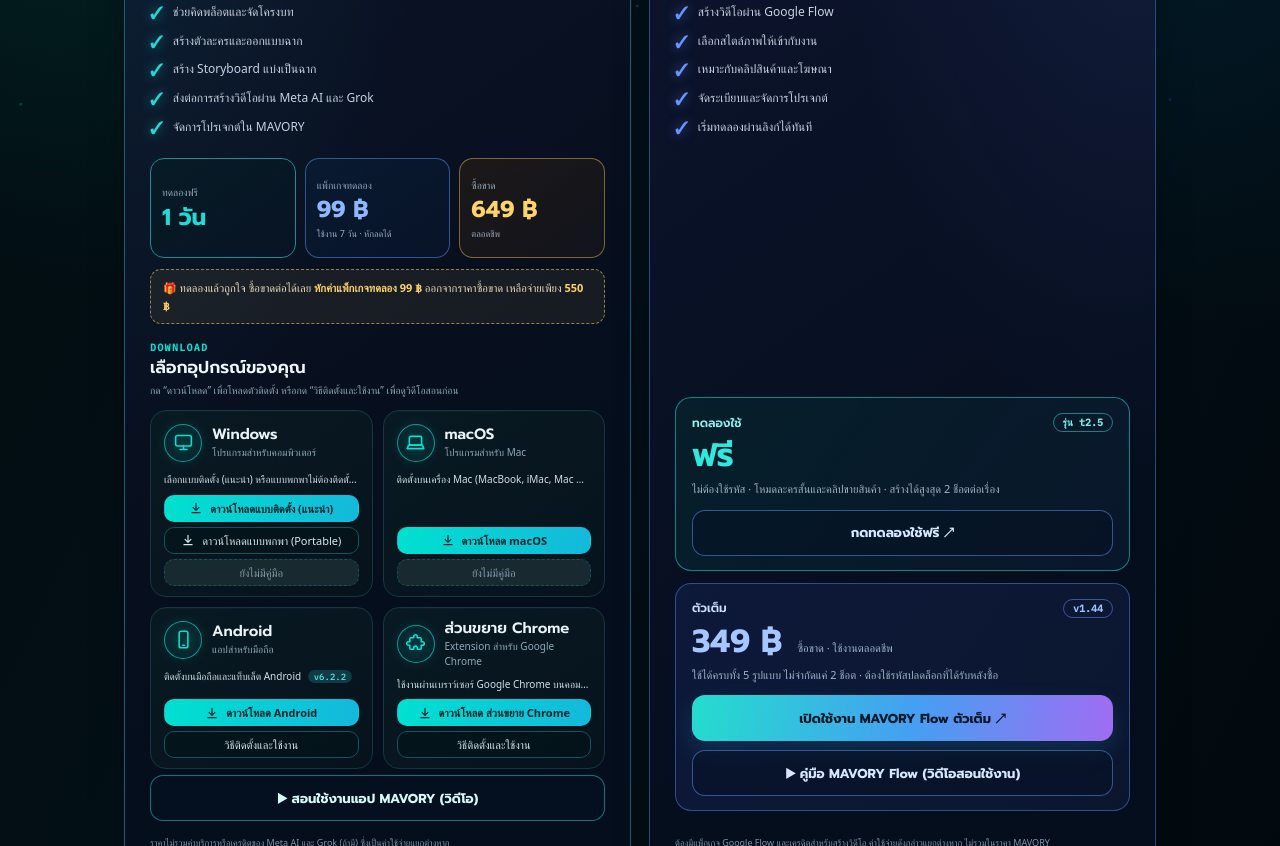
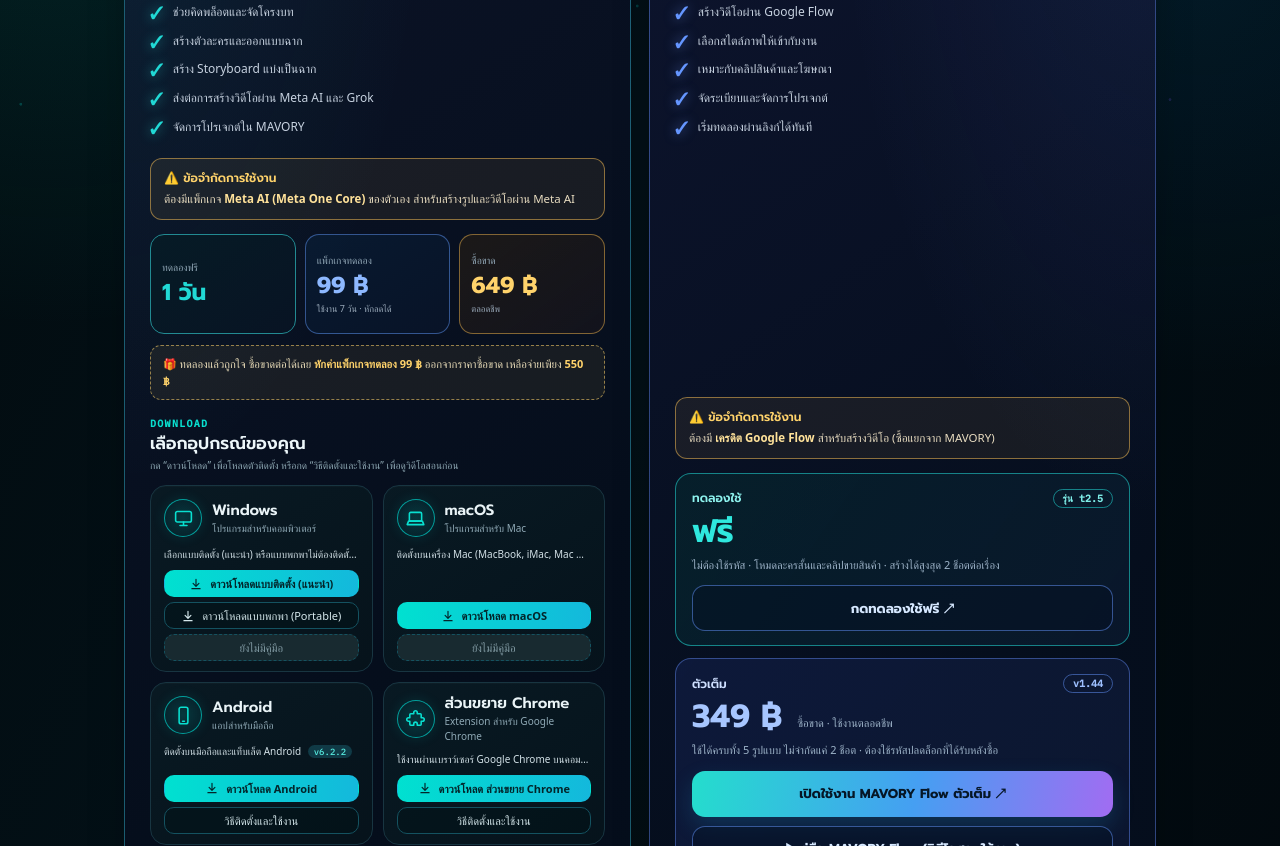
Before and after one commit to mavoryai-cell/mavory, a plain HTML site: page download/index.html in a window 1280 px wide. Shown: the part 618-1464 px from the top of the page. Drawn offline with Linux system fonts and the light colour scheme; a web font is replaced by a local one.

Commit message:
Add files via upload

```diff
--- a/download/index.html
+++ b/download/index.html
@@ -150,6 +150,11 @@ a.man:hover{background:rgba(0,208,205,.055)}
 .fb-desc{margin:5px 0 12px;font-size:11px;line-height:1.6;color:#9db3c8}
 .fb-cta{min-height:46px}
 .fb-guide{margin-top:9px}
+.req{display:flex;flex-direction:column;gap:3px;margin:0 0 14px;padding:10px 13px;border-radius:12px;border:1px solid rgba(255,196,87,.5);background:rgba(255,196,87,.07);font-size:11.5px;line-height:1.6;color:#e8dcc0}
+.req>b:first-child{font:600 12px var(--font-display);color:#ffd36b}
+.req span b{color:#ffe29a}
+.flow-req{margin-top:auto}
+.flow-box.trial{margin-top:0}
 </style>
 </head>
 <body>
@@ -192,6 +197,7 @@ a.man:hover{background:rgba(0,208,205,.055)}
         <li>ส่งต่อการสร้างวิดีโอผ่าน Meta AI และ Grok</li>
         <li>จัดการโปรเจกต์ใน MAVORY</li>
       </ul>
+      <div class="req"><b>⚠️ ข้อจำกัดการใช้งาน</b><span>ต้องมีแพ็กเกจ <b>Meta AI (Meta One Core)</b> ของตัวเอง สำหรับสร้างรูปและวิดีโอผ่าน Meta AI</span></div>
       <div class="product-prices" aria-label="แพ็กเกจ MAVORY Meta AI และ Grok">
         <div class="product-price"><label>ทดลองฟรี</label><strong>1 วัน</strong></div>
         <div class="product-price"><label>แพ็กเกจทดลอง</label><strong>99 ฿</strong><small>ใช้งาน 7 วัน · หักลดได้</small></div>
@@ -222,6 +228,7 @@ a.man:hover{background:rgba(0,208,205,.055)}
         <li>จัดระเบียบและจัดการโปรเจกต์</li>
         <li>เริ่มทดลองผ่านลิงก์ได้ทันที</li>
       </ul>
+      <div class="req flow-req"><b>⚠️ ข้อจำกัดการใช้งาน</b><span>ต้องมี <b>เครดิต Google Flow</b> สำหรับสร้างวิดีโอ (ซื้อแยกจาก MAVORY)</span></div>
       <div class="flow-box trial" aria-label="MAVORY Flow ทดลองฟรี">
         <div class="fb-head"><span class="fb-tag">ทดลองใช้</span><span class="fb-ver" id="flow-trial-v">รุ่น t2.5</span></div>
         <div class="fb-price free">ฟรี</div>
```
